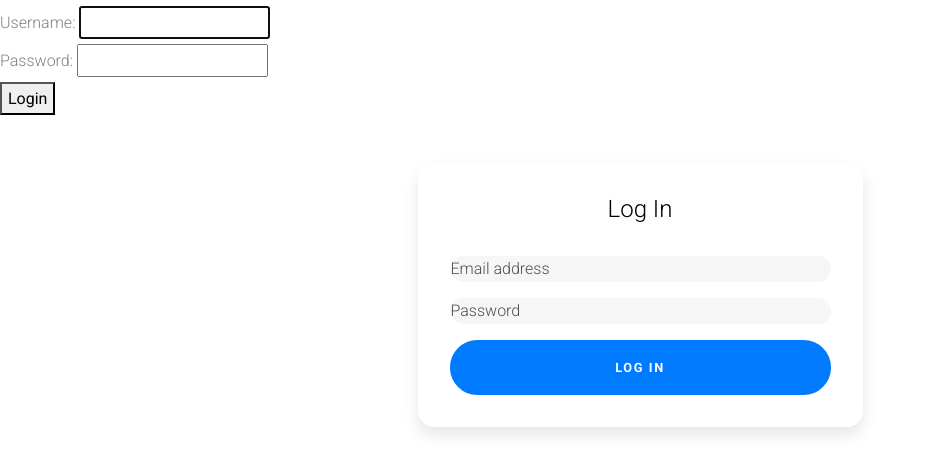
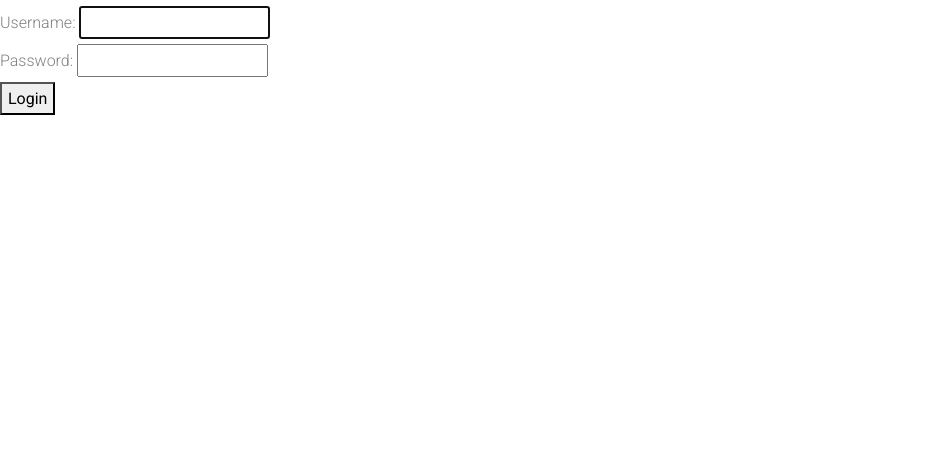
Before and after one commit to senai2/educollab, a Django app: page /accounts/login/ in a window 1280 px wide. Shown: the part 139-613 px from the top of the page, without its empty margins (0-925 px from the left). Run offline with Django 3.2, Linux system fonts and the light colour scheme; some libraries are stand-ins or nearby versions; some web fonts are replaced.

Commit message:
login page

```diff
--- a/templates/registration/login.html
+++ b/templates/registration/login.html
@@ -5,11 +5,6 @@
 <script>window.location.assign("/")</script>
 {% endif %}
   <h2>Login</h2>
-  <!-- <form method="post">
-    {{ form.as_p }}
-    <button type="submit">Login</button>
-  </form> -->
-
   <form method="post">
     {% csrf_token %}
     <div class="fieldWrapper">
@@ -25,29 +20,5 @@
     {{ form.non_field_errors }}
     <button type="submit">Login</button>
 </form>
-
-<div class="container">
-  <div class="row">
-    <div class="col-sm-9 col-md-7 col-lg-5 mx-auto">
-      <div class="card card-signin my-5">
-        <div class="card-body">
-          <h5 class="card-title text-center">Log In</h5>
-          <form class="form-signin">
-            <div class="form-label-group">
-              <input type="email" id="inputEmail" class="form-control" placeholder="Email address" required autofocus>
-              <label for="inputEmail">Email address</label>
-            </div>
-
-            <div class="form-label-group">
-              <input type="password" id="inputPassword" class="form-control" placeholder="Password" required>
-              <label for="inputPassword">Password</label>
-            </div>
-
-            <button class="btn btn-lg btn-primary btn-block text-uppercase" type="submit">Log in</button>
-          </form>
-        </div>
-      </div>
-    </div>
-  </div>
 </div>
 {% endblock %}
```
Also changed, not shown: db.sqlite3.
